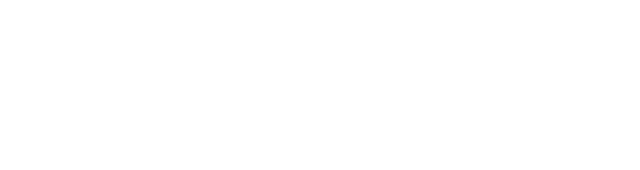
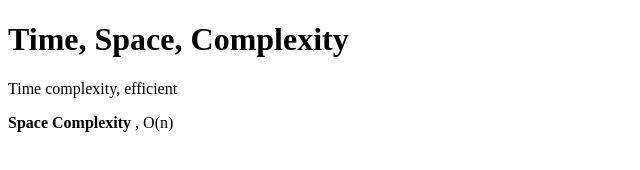
Before and after one commit to acciojob/time-and-space-complexity-satyamjha09, a website: page main.html in a window 1280 px wide. Shown: the whole page, without its empty margins (0-640 px from the left). Drawn offline with Linux system fonts and the light colour scheme.

Commit message:
created a submission

```diff
--- a/main.html
+++ b/main.html
@@ -7,9 +7,14 @@
 </head>
 
 <body>
-	<!-- the entire body must be written by student -->
+
+	<h1> 	Time, Space, Complexity </h1>
+
+	<p> 	Time complexity, efficient </p>
+	<p>   <b> Space Complexity </b>	, O(n)  </p>
+
     <script type="text/javascript" src="./script.js">
-</script>
+    </script>
 
 </body>
 
```
